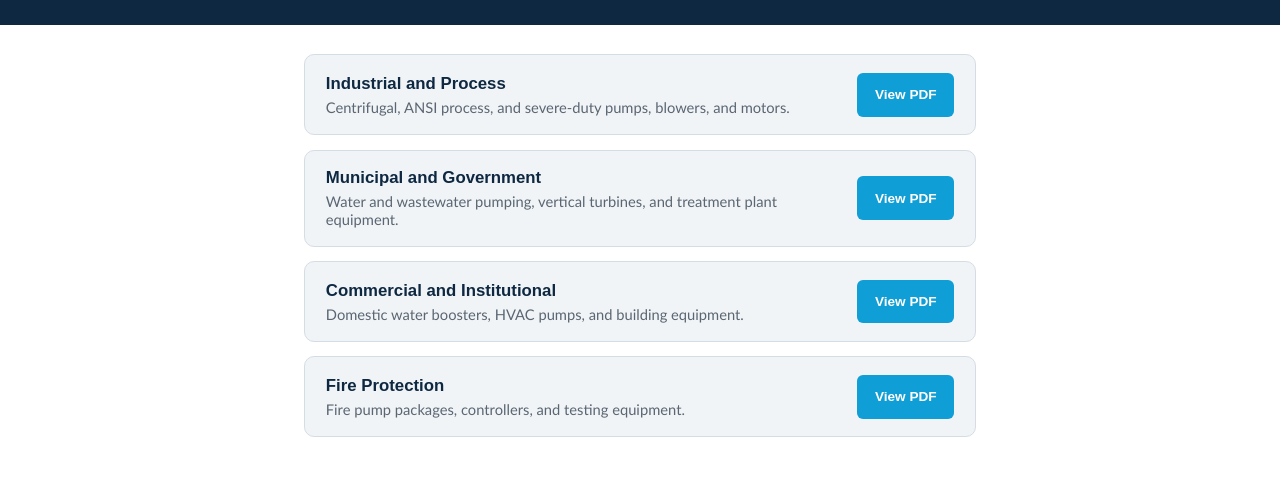
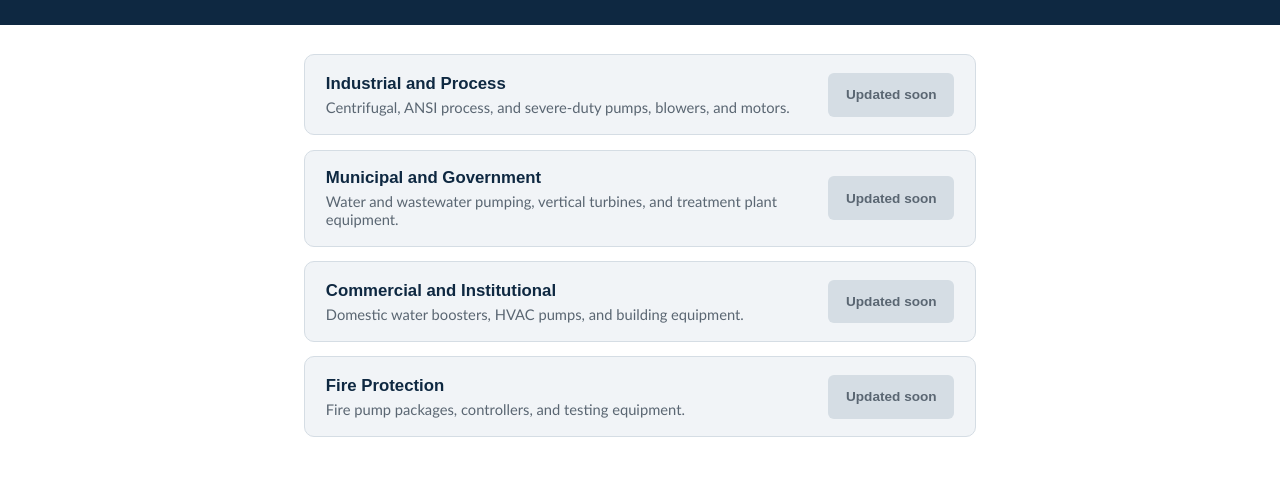
Before and after one commit to Engineered-Systems-Products/esp-marketing-assets, a plain HTML site: page print/index.html in a window 1280 px wide. Shown: the part 101-590 px from the top of the page. Drawn offline with Linux system fonts and the light colour scheme.

Commit message:
Take down line card PDFs pending content fixes
Manufacturer grids are missing entries and need to match the brochure
design reference before republishing. Landing page now shows "Updated
soon" instead of linking to the outdated PDFs.

```diff
--- a/print/index.html
+++ b/print/index.html
@@ -80,6 +80,17 @@
     white-space: nowrap;
   }
   .card a:hover { background: var(--navy2); }
+  .card .soon {
+    flex-shrink: 0;
+    background: var(--line);
+    color: var(--muted);
+    font-family: Arial, sans-serif;
+    font-weight: bold;
+    font-size: 0.85rem;
+    padding: 0.9rem 1.1rem;
+    border-radius: 6px;
+    white-space: nowrap;
+  }
   footer {
     max-width: 720px;
     margin: 0 auto;
@@ -106,28 +117,28 @@
       <h2>Industrial and Process</h2>
       <p>Centrifugal, ANSI process, and severe-duty pumps, blowers, and motors.</p>
     </div>
-    <a href="esp-line-card-industrial-process.pdf">View PDF</a>
+    <span class="soon">Updated soon</span>
   </div>
   <div class="card">
     <div>
       <h2>Municipal and Government</h2>
       <p>Water and wastewater pumping, vertical turbines, and treatment plant equipment.</p>
     </div>
-    <a href="esp-line-card-municipal-government.pdf">View PDF</a>
+    <span class="soon">Updated soon</span>
   </div>
   <div class="card">
     <div>
       <h2>Commercial and Institutional</h2>
       <p>Domestic water boosters, HVAC pumps, and building equipment.</p>
     </div>
-    <a href="esp-line-card-commercial-institutional.pdf">View PDF</a>
+    <span class="soon">Updated soon</span>
   </div>
   <div class="card">
     <div>
       <h2>Fire Protection</h2>
       <p>Fire pump packages, controllers, and testing equipment.</p>
     </div>
-    <a href="esp-line-card-fire-protection.pdf">View PDF</a>
+    <span class="soon">Updated soon</span>
   </div>
 </main>
 <footer>
```
Also changed, not shown: 4 other files.
